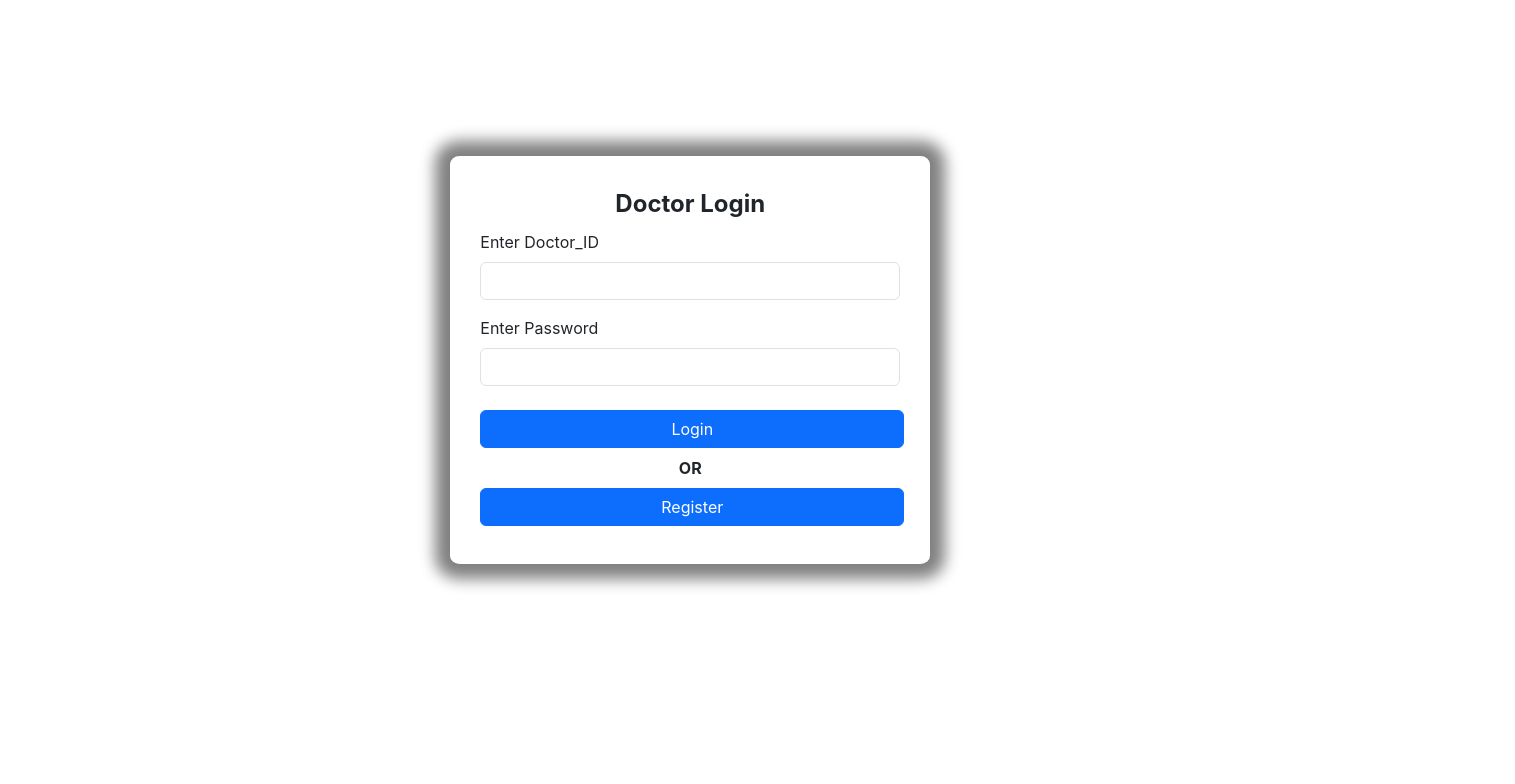
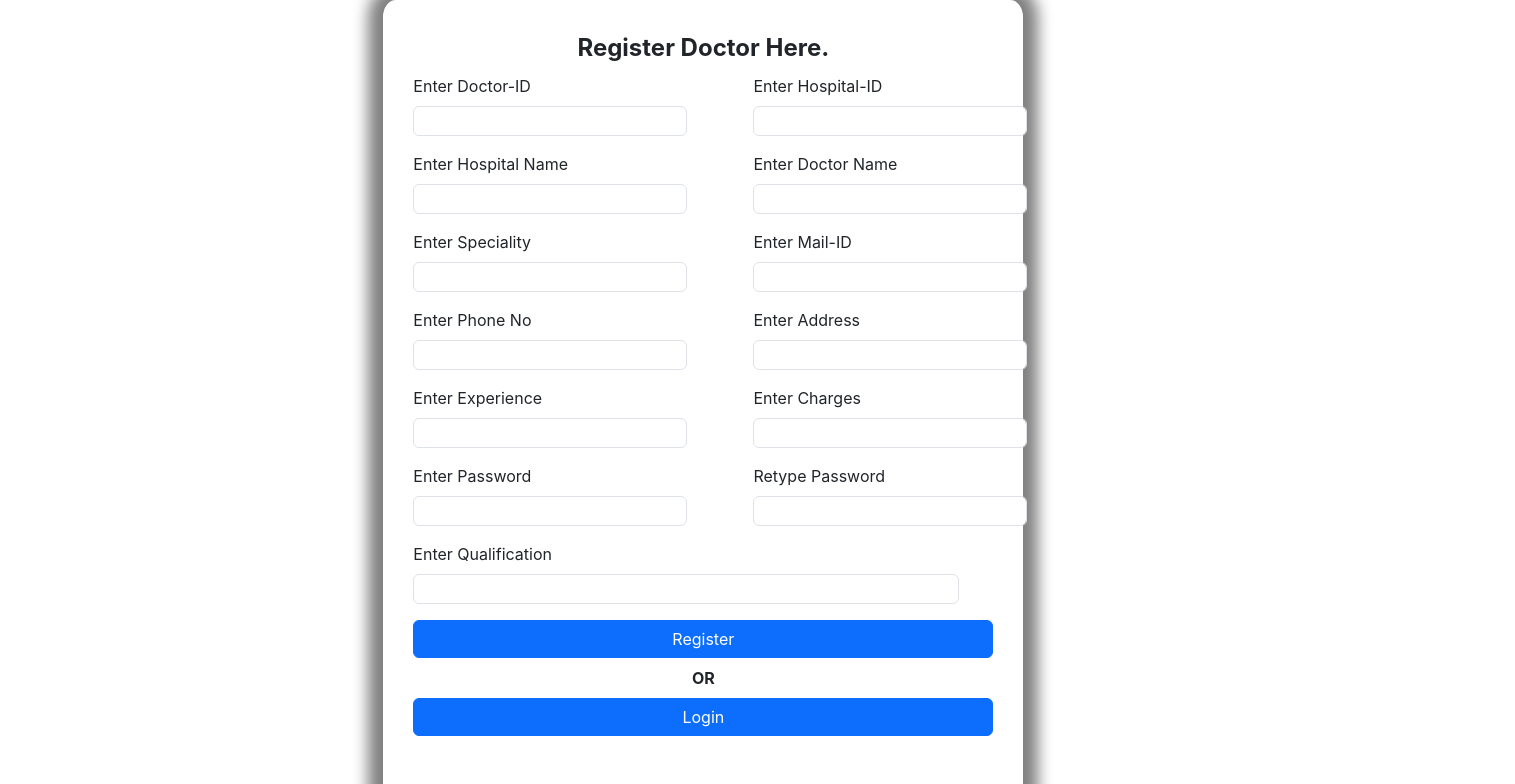
Before and after one commit to SansKS7/MediCare, a React (Create React App) app in the folder client/: page /dr_register in a window 1280 px wide. Shown: the top 784 px of the page, 1515 px wide, since content can reach past the window. Built offline with nearby package versions, Linux system fonts and the light colour scheme.

Commit message:
register-login linking

```diff
--- a/client/package.json
+++ b/client/package.json
@@ -8,6 +8,7 @@
     "@testing-library/user-event": "^13.5.0",
     "react": "^18.2.0",
     "react-dom": "^18.2.0",
+    "react-router-dom": "^6.10.0",
     "react-scripts": "5.0.1",
     "web-vitals": "^2.1.4"
   },
--- a/client/src/App.js
+++ b/client/src/App.js
@@ -1,23 +1,37 @@
-import './App.css';
+import "./App.css";
 import Hos_home from "./Hospital/Hos_home";
 import Dr_home from "./Doctor/Dr_home";
 import Patient_home from "./Patient/Patient_home";
-import Hos_login from './Hospital/Hos_login';
+import Hos_login from "./Hospital/Hos_login";
+import Dr_register from "./Doctor/Dr_register";
+import Patient_login from "./Patient/Patient_login.js";
+import Patient_register from "./Patient/Patient_register.js";
+import {
+  BrowserRouter as Router,
+  Route,
+  Link,
+  Routes,
+  BrowserRouter,
+  MemoryRouter,
+} from "react-router-dom";
+import Dr_login from "./Doctor/Dr_login";
+import Hos_register from "./Hospital/Hos_register";
 function App() {
   return (
-   <>
-   {/* <Patient_home/> */}
-
-
-
-      <Dr_home/>
-
-         {/* <Hos_home /> */}
-
-
-   </>
-
-      );
+    <>
+      <BrowserRouter>
+        <Routes>
+          <Route exact path="/" element={<Patient_home />} />
+          <Route path="/patient_login" element={<Patient_login />} />
+          <Route path="/patient_register" element={<Patient_register />} />
+          <Route path="/dr_login" element={<Dr_login/>} />
+          <Route path="/dr_register" element={<Dr_register/>}/>
+          <Route path="/hos_login" element={<Hos_login/>}/>
+          <Route path="/hos_register" element={<Hos_register/>}/>
+        </Routes>
+      </BrowserRouter>
+    </>
+  );
 }
 
 export default App;
--- a/client/src/Doctor/Dr_login.js
+++ b/client/src/Doctor/Dr_login.js
@@ -1,5 +1,8 @@
 import React ,{useState} from 'react'
+import { useNavigate } from "react-router-dom"
 function Dr_login()     {
+
+  const navigate=useNavigate()
   const[ formData ,setForm]=useState(
     {
       _id:null,
@@ -32,7 +35,7 @@ function Dr_login()     {
     <button type="submit" class="btn btn-primary my-2 ">Login</button>
 
    <center> <b> OR</b> </center>
-   <button type="submit" class="btn btn-primary my-2 ">Register</button>
+   <button type="submit" class="btn btn-primary my-2 "onClick={()=>navigate("/dr_register")}>Register</button>
 
   </fieldset>
 </form>
--- a/client/src/Doctor/Dr_register.js
+++ b/client/src/Doctor/Dr_register.js
@@ -1,6 +1,8 @@
 import React, { useState } from "react";
+import { useNavigate } from "react-router-dom"
 function Dr_register() {
 
+  const navigate=useNavigate()
   const [formData, setForm] = useState({
     _id: null,
     d_id: "",
@@ -218,7 +220,8 @@ function Dr_register() {
                 <b> OR</b>{" "}
               </center>
 
-              <button type="submit" class="displayFlex-2  textalign-center btn btn-primary my-2  ">
+              <button type="submit" class="displayFlex-2  textalign-center btn btn-primary my-2  "
+              onClick={()=>navigate("/dr_login")}>
                 Login
               </button>
             </fieldset>
--- a/client/src/Hospital/Hos_login.js
+++ b/client/src/Hospital/Hos_login.js
@@ -1,5 +1,8 @@
 import React, { useState } from 'react'
+import { useNavigate } from "react-router-dom"
 function Hos_login()     {
+
+  const navigate=useNavigate()
 
   const[ formData ,setForm]=useState(
     {
@@ -37,7 +40,7 @@ function Hos_login()     {
     <button type="submit" class="btn btn-primary my-2 ">Login</button>
 
    <center> <b> OR</b> </center>
-   <button type="submit" class="btn btn-primary my-2 ">Register</button>
+   <button type="submit" class="btn btn-primary my-2 "onClick={()=>navigate("/Hos_register")}>Register</button>
 
   </fieldset>
 </form>
--- a/client/src/Hospital/Hos_register.js
+++ b/client/src/Hospital/Hos_register.js
@@ -1,5 +1,7 @@
 import React, { useState } from 'react'
+import { useNavigate } from "react-router-dom"
 function Hos_register() {
+   const navigate=useNavigate()
 
    const [formData, setForm] = useState({
       _id: null,
@@ -102,7 +104,8 @@ function Hos_register() {
 
                      <center> <b> OR</b> </center>
 
-                     <button type="submit" class="displayFlex-2  textalign-center btn btn-primary my-2  ">Login</button>
+                     <button type="submit" class="displayFlex-2  textalign-center btn btn-primary my-2  "
+                     onClick={()=>navigate("/Hos_login")}>Login</button>
 
                   </fieldset>
                </form>
--- a/client/src/Patient/Patient_home.js
+++ b/client/src/Patient/Patient_home.js
@@ -1,13 +1,10 @@
 import React from "react";
-import Patient_login from "./Patient_login";
-import Patient_register from "./Patient_register";
+
 
 function Patient_home() {
   return (
     <>
-      {/* <Patient_register /> */}
-      <Patient_login/>
-
+      <h1>Patient Home</h1>
     </>
   );
 }
--- a/client/src/Patient/Patient_login.js
+++ b/client/src/Patient/Patient_login.js
@@ -1,5 +1,8 @@
 import React ,{useState} from 'react'
+import { useNavigate } from "react-router-dom"
 function Patient_login()     {
+
+  const navigate=useNavigate()
 
   const[ formData ,setForm]=useState(
     {
@@ -36,7 +39,7 @@ function Patient_login()     {
     <button type="submit" class="btn btn-primary my-2 ">Login</button>
 
    <center> <b> OR</b> </center>
-   <button type="submit" class="btn btn-primary my-2 ">Register</button>
+   <button type="submit" class="btn btn-primary my-2 " onClick={()=>navigate("/Patient_register")}>Register</button>
 
   </fieldset>
 </form>
--- a/client/src/Patient/Patient_register.js
+++ b/client/src/Patient/Patient_register.js
@@ -1,6 +1,8 @@
 import React, { useState } from "react";
+import { useNavigate } from "react-router-dom"
 
 function Patient_register() {
+  const navigate=useNavigate()
   const [formData, setForm] = useState({
     _id: null,
     p_id: "",
@@ -137,7 +139,7 @@ function Patient_register() {
               <center>
                 <b> OR</b>{" "}
               </center>
-              <button type="submit" class="displayFlex-2  textalign-center btn btn-primary my-2 ">
+              <button type="submit" class="displayFlex-2  textalign-center btn btn-primary my-2 " onClick={()=>navigate("/Patient_login")}>
                 Login
               </button>
             </fieldset>
```
Also changed, not shown: 1 other file (tests, documents, lock files or other folders).
